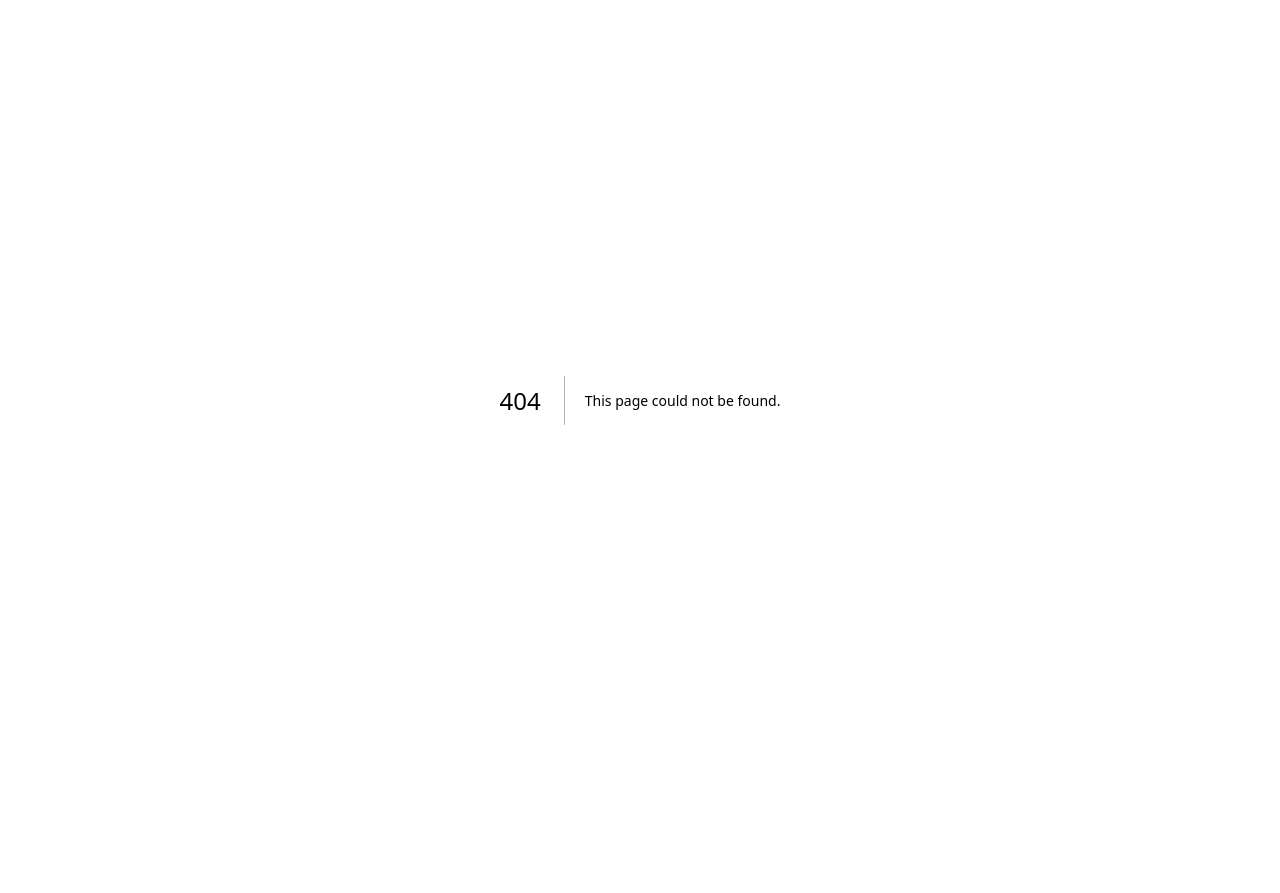
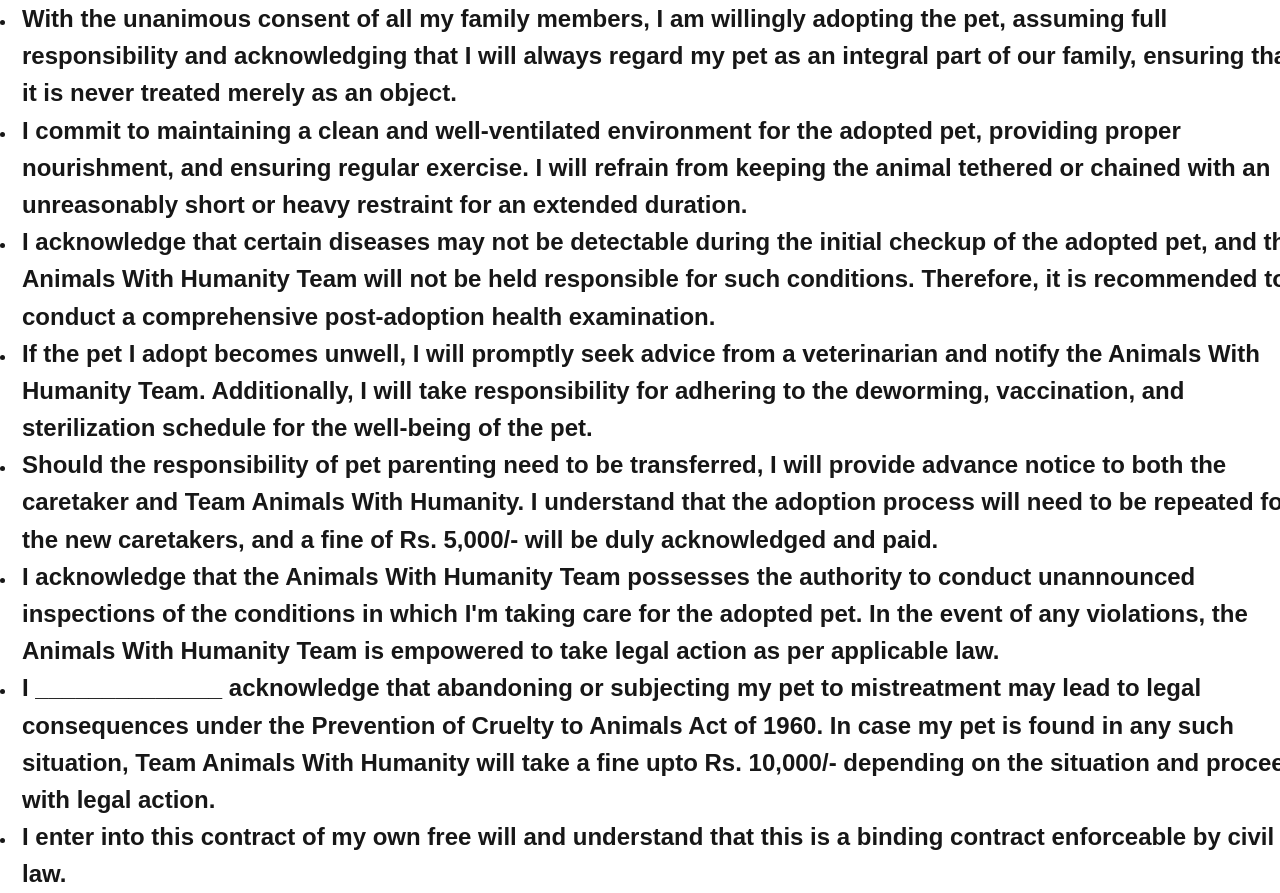
Before and after one commit to pegasis470/paltu, a Next.js app: page /admin/TNC in a window 1280 px wide. Before the commit this address had no page. Before the commit the page ends 800 px from the top, so only its background shows below. Built offline with nearby package versions, Linux system fonts and the light colour scheme.

Commit message:
added minor updates

```diff
--- /dev/null
+++ b/app/admin/TNC/page.tsx
@@ -0,0 +1,59 @@
+"use client";
+import "/public/css/PrintAdoptionForm.css";
+import { Center, List, Loader, Stack } from "@mantine/core";
+const Terms = () => {
+return (<div className="tnc" >
+    <Stack gap={"md"}>
+                <List>
+            <List.Item>
+              <p>
+                With the unanimous consent of all my family members, I am willingly adopting the pet, assuming full responsibility and acknowledging that I will always regard my pet as an integral
+                part of our family, ensuring that it is never treated merely as an object.
+              </p>
+            </List.Item>
+            <List.Item>
+              <p>
+                I commit to maintaining a clean and well-ventilated environment for the adopted pet, providing proper nourishment, and ensuring regular exercise. I will refrain from keeping the animal
+                tethered or chained with an unreasonably short or heavy restraint for an extended duration.
+              </p>
+            </List.Item>
+            <List.Item>
+              <p>
+                I acknowledge that certain diseases may not be detectable during the initial checkup of the adopted pet, and the Animals With Humanity Team will not be held responsible for such
+                conditions. Therefore, it is recommended to conduct a comprehensive post-adoption health examination.
+              </p>
+            </List.Item>
+            <List.Item>
+              <p>
+                If the pet I adopt becomes unwell, I will promptly seek advice from a veterinarian and notify the Animals With Humanity Team. Additionally, I will take responsibility for adhering to
+                the deworming, vaccination, and sterilization schedule for the well-being of the pet.
+              </p>
+            </List.Item>
+          </List>
+    </Stack>
+        <List>
+          <List.Item>
+            <p>
+              Should the responsibility of pet parenting need to be transferred, I will provide advance notice to both the caretaker and Team Animals With Humanity. I understand that the adoption
+              process will need to be repeated for the new caretakers, and a fine of Rs. 5,000/- will be duly acknowledged and paid.
+            </p>
+          </List.Item>
+          <List.Item>
+            <p>
+              I acknowledge that the Animals With Humanity Team possesses the authority to conduct unannounced inspections of the conditions in which I'm taking care for the adopted pet. In the event
+              of any violations, the Animals With Humanity Team is empowered to take legal action as per applicable law.
+            </p>
+          </List.Item>
+          <List.Item>
+            <p>
+              I ______________ acknowledge that abandoning or subjecting my pet to mistreatment may lead to legal consequences under the Prevention of Cruelty to Animals Act of 1960. In case my pet is
+              found in any such situation, Team Animals With Humanity will take a fine upto Rs. 10,000/- depending on the situation and proceed with legal action.
+            </p>
+          </List.Item>
+          <List.Item>
+            <p>I enter into this contract of my own free will and understand that this is a binding contract enforceable by civil law.</p>
+          </List.Item>
+        </List>
+        </div>
+);};
+export default Terms;
--- a/app/admin/printForm/page.tsx
+++ b/app/admin/printForm/page.tsx
@@ -246,6 +246,9 @@ const AdoptionForm = () => {
           <div style={{ marginTop: "40px", maxWidth: "200px", margin: "2.5em auto 0 auto" }}>
             <hr />
           </div>
+          <div className="page" >
+            <img src={data.Adoptor.adopter_doc} alt="" style={{display:"cover"}} />
+          </div>
 
       <button onClick={printPage} className="printButton">
         Print
--- a/public/css/PrintAdoptionForm.css
+++ b/public/css/PrintAdoptionForm.css
@@ -101,3 +101,10 @@ p {
   margin-top: 2.5em;
   font-size: 8px;
 }
+.tnc{
+  width: 100%;
+  height: 100%;
+}
+.tnc p{
+  font-size: 150%;
+}
```
Also changed, not shown: app/paltu/page.tsx (+32 -6 lines), public/css/paltu.css (+21 -0 lines), 1 other file (tests, documents, lock files or other folders).
